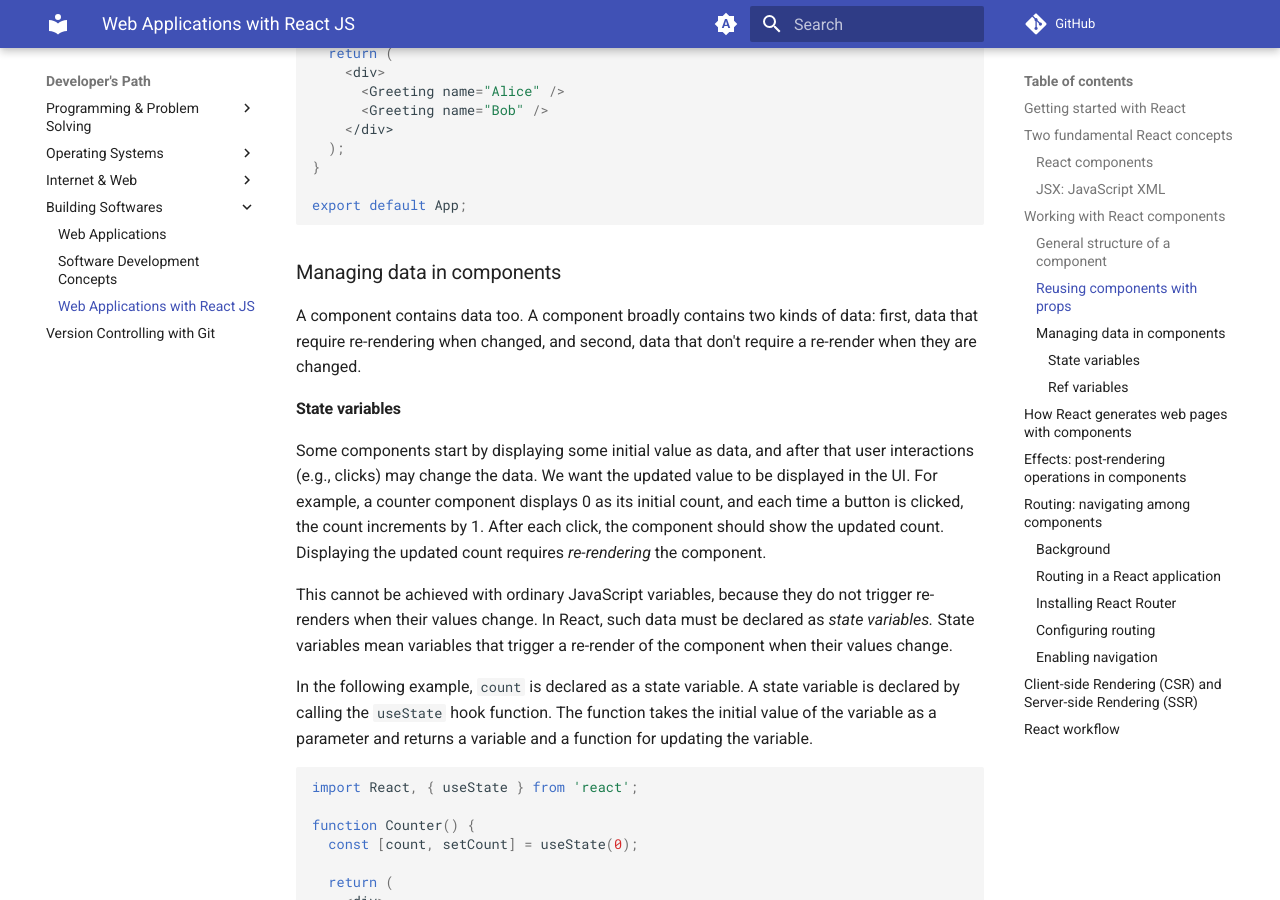
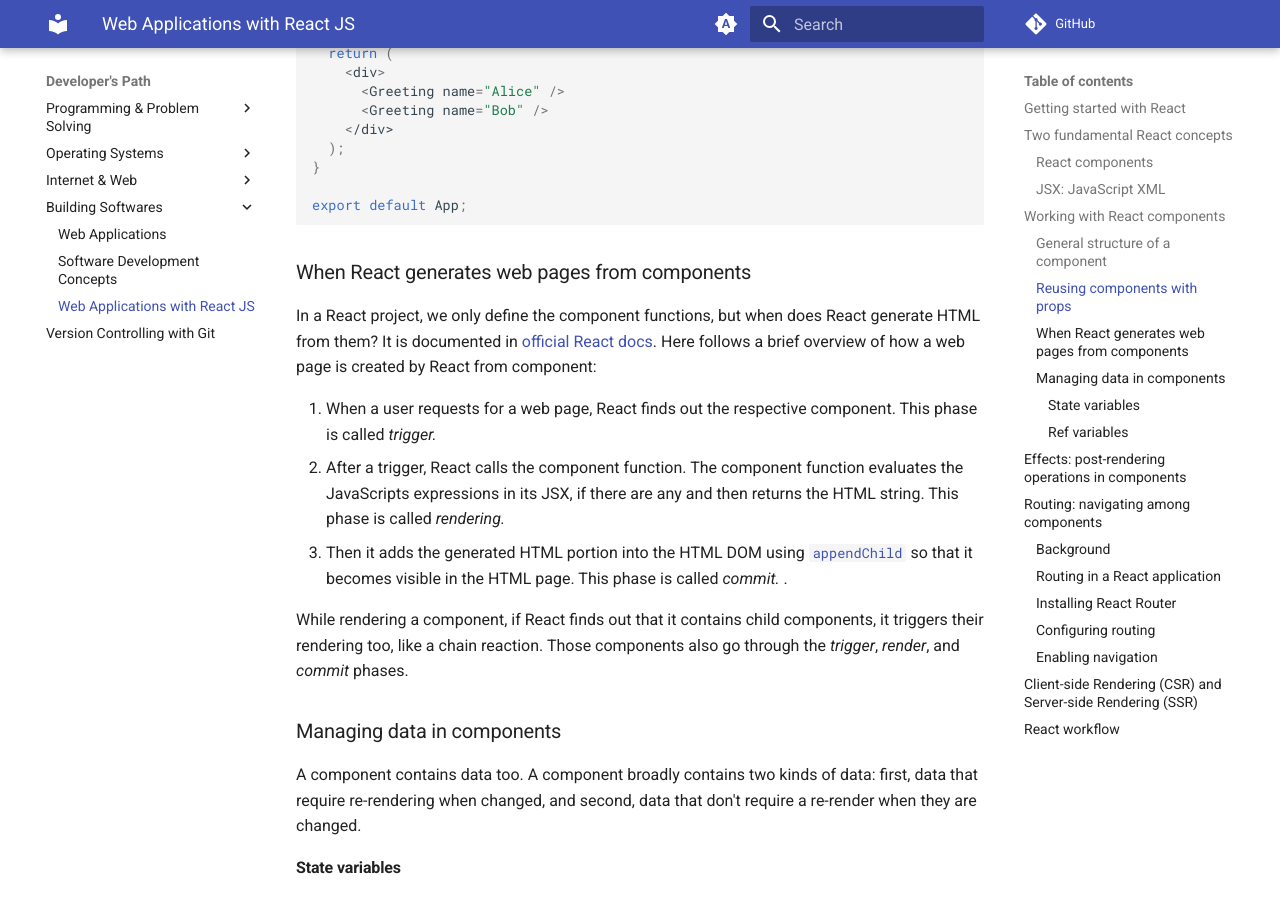
Before and after one commit to gharials/dev-path, an MkDocs documentation site: the page built from docs/building-softwares/react-js.md, in a window 1280 px wide and 900 px high, scrolled down 3352 px. Built offline with MkDocs 1.6.1 and Material for MkDocs 9.7.7, drawn with Linux system fonts in a browser that asks for light colours; comment, search, counter and statistics services are not loaded; some of the changed text lies outside the part shown.

Commit message:
rearranged and renamed a section.

````diff
--- a/docs/building-softwares/react-js.md
+++ b/docs/building-softwares/react-js.md
@@ -108,6 +108,16 @@ function App() {
 export default App;
 ```
 
+### When React generates web pages from components
+
+In a React project, we only define the component functions, but when does React generate HTML from them? It is documented in [official React docs](https://react.dev/learn/render-and-commit). Here follows a brief overview of how a web page is created by React from component:
+
+1. When a user requests for a web page, React finds out the respective component. This phase is called _trigger._
+2. After a trigger, React calls the component function. The component function evaluates the JavaScripts expressions in its JSX, if there are any and then returns the HTML string. This phase is called _rendering._
+3. Then it adds the generated HTML portion into the HTML DOM using [`appendChild`](https://www.w3schools.com/jsref/met_document_createelement.asp) so that it becomes visible in the HTML page. This phase is called _commit._ .
+
+While rendering a component, if React finds out that it contains child components, it triggers their rendering too, like a chain reaction. Those components also go through the _trigger_, _render_, and _commit_ phases.
+
 ### Managing data in components
 
 A component contains data too. A component broadly contains two kinds of data: first, data that require re-rendering when changed, and second, data that don't require a re-render when they are changed.
@@ -166,16 +176,6 @@ function Timer() {
 
 ???+ question "Exercise"
     Try using an ordinary JavaScript variable instead of a Ref for the same purpose and see what happens.
-
-## How React generates web pages with components
-
-In a React project, we only define the component functions, but how does React generate HTML from them? It is documented in [official React docs](https://react.dev/learn/render-and-commit). Here follows a brief overview of how a web page is created by React from component:
-
-1. When a user requests for a web page, React finds out the respective component. This phase is called _trigger._
-2. After a trigger, React calls the component function. The component function evaluates the JavaScripts expressions in its JSX, if there are any and then returns the HTML string. This phase is called _rendering._
-3. Then it adds the generated HTML portion into the HTML DOM using [`appendChild`](https://www.w3schools.com/jsref/met_document_createelement.asp) so that it becomes visible in the HTML page. This phase is called _commit._ .
-
-While rendering a component, if React finds out that it contains child components, it triggers their rendering too, like a chain reaction. Those components also go through the _trigger_, _render_, and _commit_ phases.
 
 ## Effects: post-rendering operations in components
 
````
